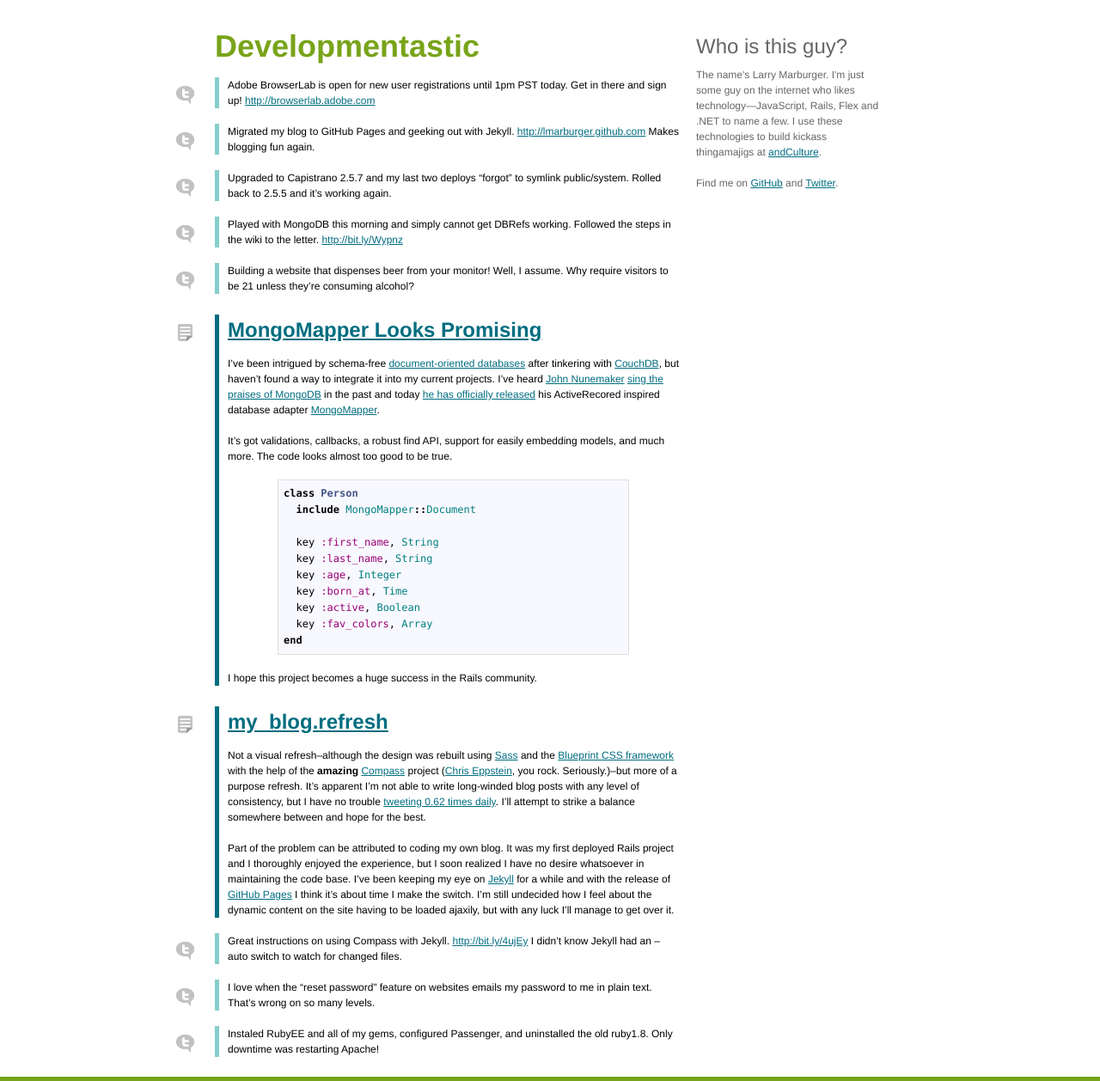
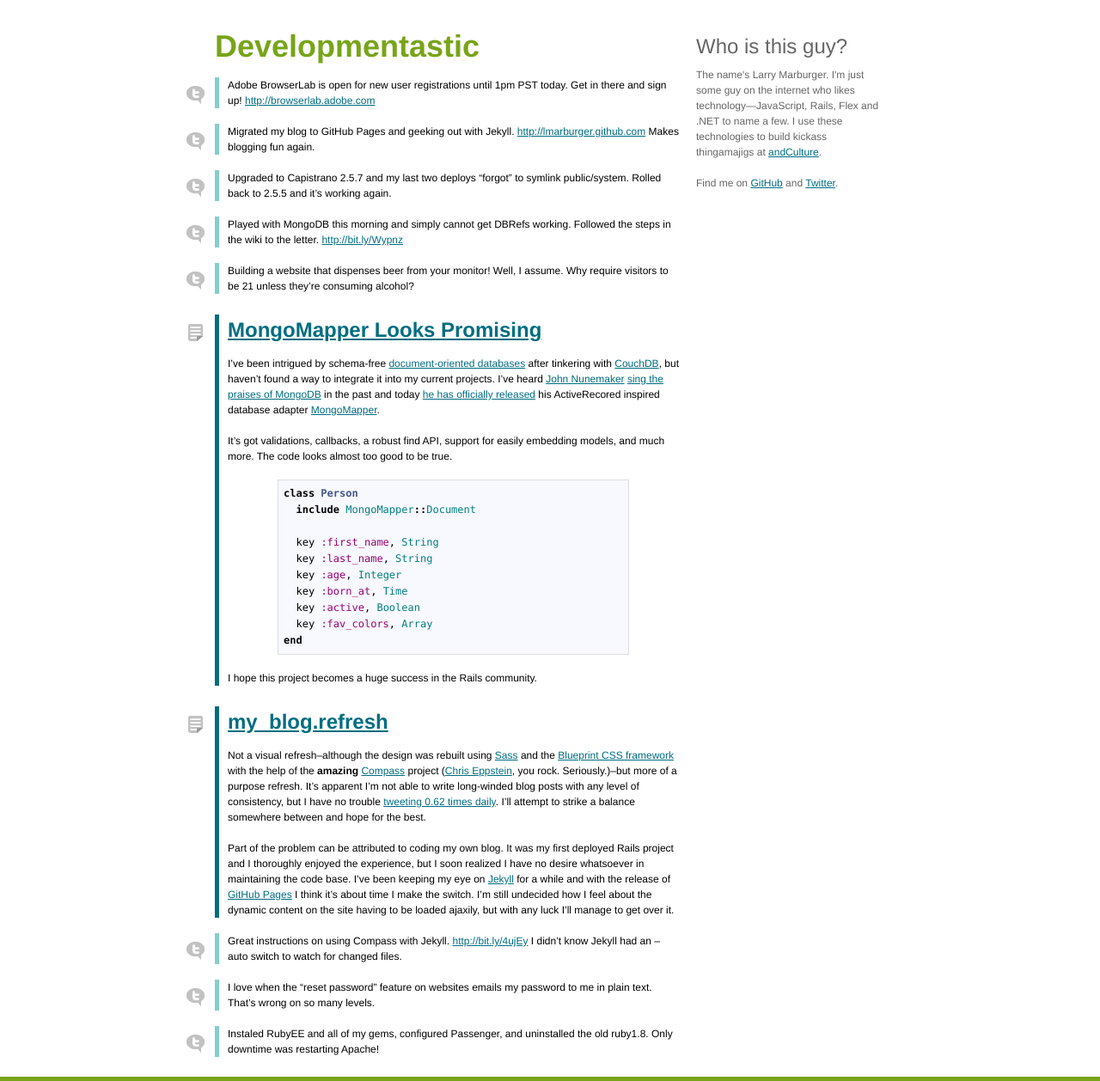
Before and after one commit to lmarburger/lmarburger.github.com, a Jekyll site: the page built from index.html, in a window 1280 px wide. Shown: the whole page at 86% size. Built offline with Jekyll 4.4.1, drawn with Linux system fonts in a browser that asks for light colours.

Commit message:
Moved the post icons a bit closer.

```diff
--- a/_sass/main.sass
+++ b/_sass/main.sass
@@ -24,7 +24,7 @@
 
         a.permalink
           +column(1)
-          +pull(0.75)
+          +pull(0.6)
           :height 21px
           :width 21px
           :margin-top 10px
--- a/stylesheets/main.css
+++ b/stylesheets/main.css
@@ -286,7 +286,7 @@
 * html #content #main { overflow-x: hidden; }
 #content #main #entries { margin: 0; list-style: none; }
 #content #main #entries li { padding-left: 10px; }
-#content #main #entries li a.permalink { display: inline; float: left; margin-right: 20px; width: 60px; display: inline; float: left; position: relative; margin-left: -60px; height: 21px; width: 21px; margin-top: 10px; }
+#content #main #entries li a.permalink { display: inline; float: left; margin-right: 20px; width: 60px; display: inline; float: left; position: relative; margin-left: -48px; height: 21px; width: 21px; margin-top: 10px; }
 * html #content #main #entries li a.permalink { overflow-x: hidden; }
 #content #main #entries li a.permalink:active, #content #main #entries li a.permalink:hover { background-color: inherit; }
 #content #main #entries li.tweet { border-left: 5px solid #84cecc; margin-bottom: 1.5em; }
```
